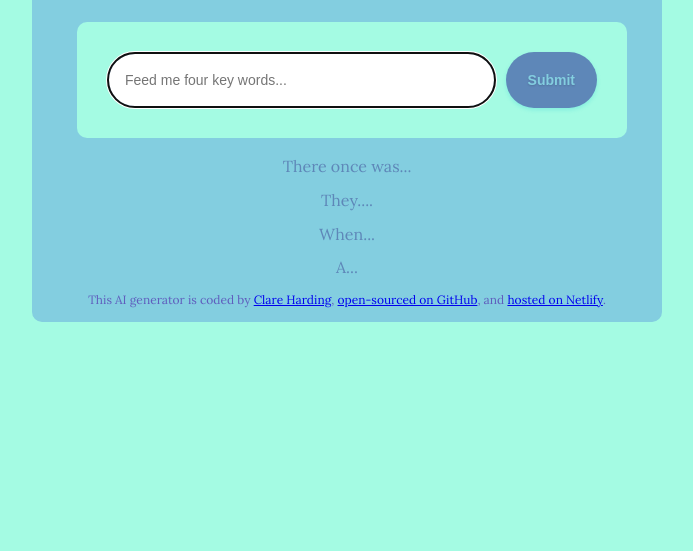
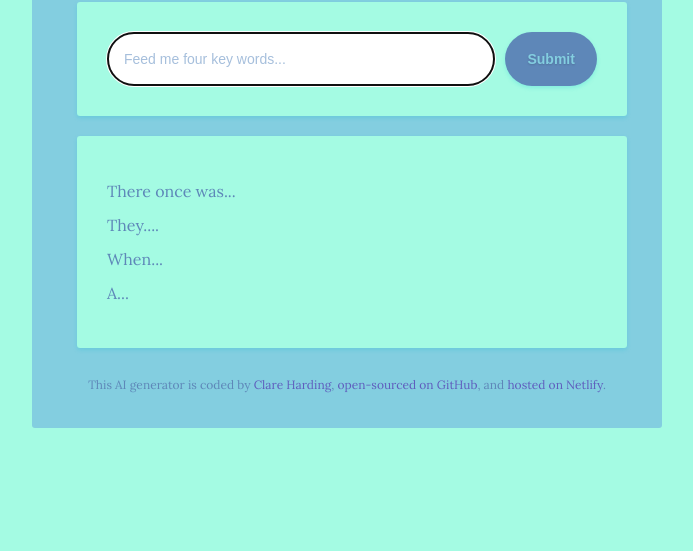
Before and after one commit to chardi90/limericks, a plain HTML site: page index.html in a window 1280 px wide. Shown: the part 249-800 px from the top of the page, without its empty margins (293-986 px from the left). Drawn offline with nearby package versions, Linux system fonts and the light colour scheme.

Commit message:
Styled main text, footer colors, and made borders more uniform

```diff
--- a/src/style.css
+++ b/src/style.css
@@ -17,45 +17,43 @@ h1 {
 form {
   background-color: #a4fbe3;
   border: 0;
-  border-radius: 10px;
+  border-radius: 3px;
+  box-shadow: 0 2px 4px rgba(0, 188, 212, 0.2);
   display: flex;
   padding: 30px;
   margin: 0 20px 20px 30px;
 }
 
-p {
+footer {
   color: #5e87b8;
-  font-family: "Lora", serif;
-  font-size: 16px;
-  line-height: 1.1;
-  text-align: center;
-}
-
-footer {
-  color: #5f5dbd;
   font-family: "Lora", serif;
   font-size: 12px;
   line-height: 1.2;
+  margin: 30px 0 20px;
   text-align: center;
 }
 
 .container {
   background-color: #83cee0;
   border: 0;
-  border-radius: 10px;
+  border-radius: 3px;
   padding: 15px;
-  margin: 120px auto;
+  margin: 100px auto;
   max-width: 600px;
 }
 
 form .generator-input {
   color: #5e87b8;
-  border: 2px solid rgba(94, 135, 184, 0.5);
+  border: 1px solid rgba(94, 135, 184, 0.2);
   border-radius: 30px;
   font-size: 14px;
   line-height: 20px;
   padding: 16px;
   width: 80%;
+}
+
+form .generator-input::placeholder {
+  color: rgba(166, 191, 220, 1);
 }
 
 form .submit-button {
@@ -72,3 +70,27 @@ form .submit-button {
   text-shadow: 0 1px 2px rgba(0, 0, 0, 0.15);
   width: 20%;
 }
+
+div .limerick {
+  background-color: #a4fbe3;
+  border: 0;
+  border-radius: 3px;
+  box-shadow: 0 2px 4px rgba(0, 188, 212, 0.2);
+  color: #5e87b8;
+  font-family: "Lora", serif;
+  font-size: 16px;
+  line-height: 18px;
+  padding: 30px;
+  margin: 0 20px 20px 30px;
+}
+
+.footer-link {
+  color: #5f5dbd;
+  font-weight: 700px;
+  text-decoration: none;
+}
+
+.footer-link:hover {
+  color: #a4fbe3;
+  text-decoration: underline;
+}
```
